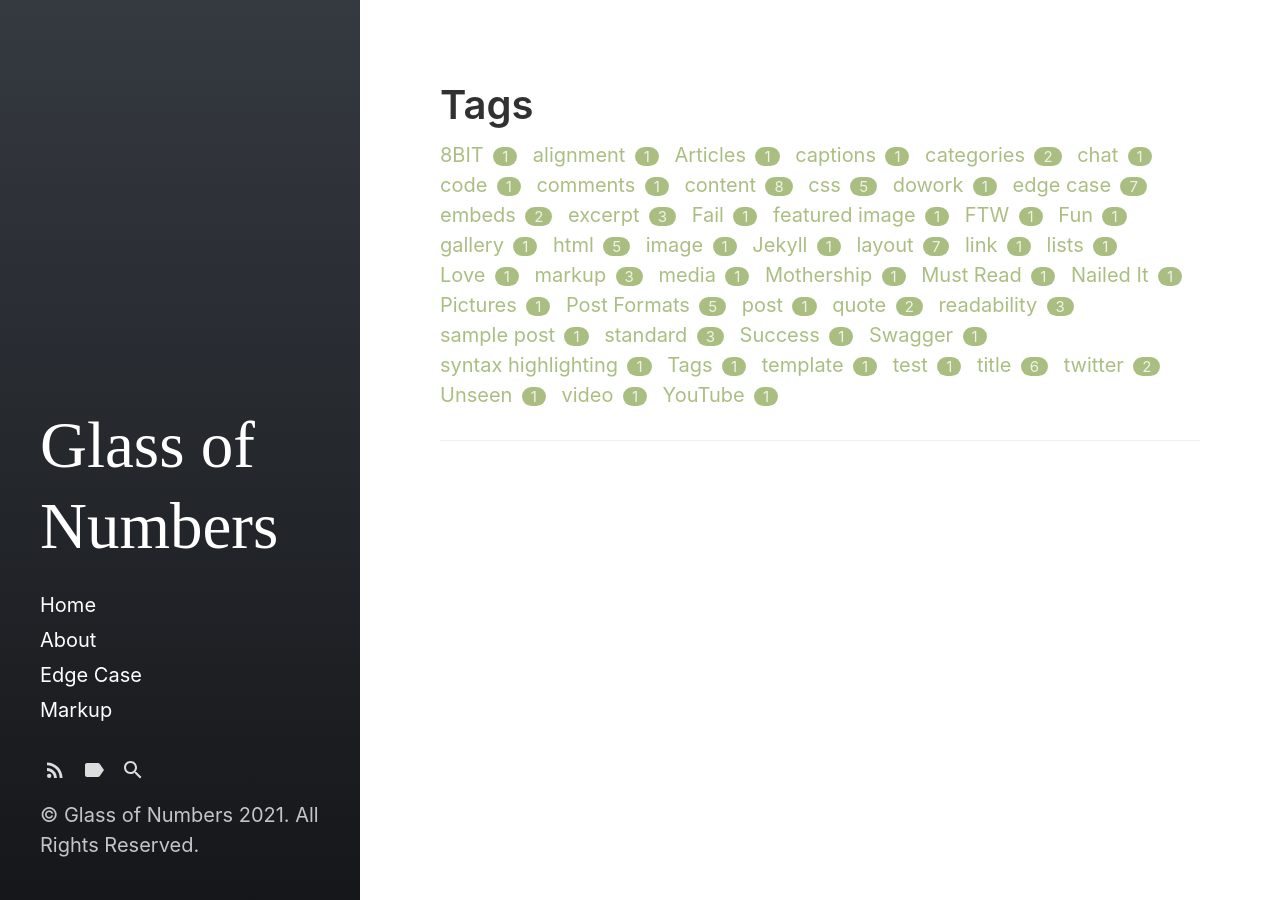
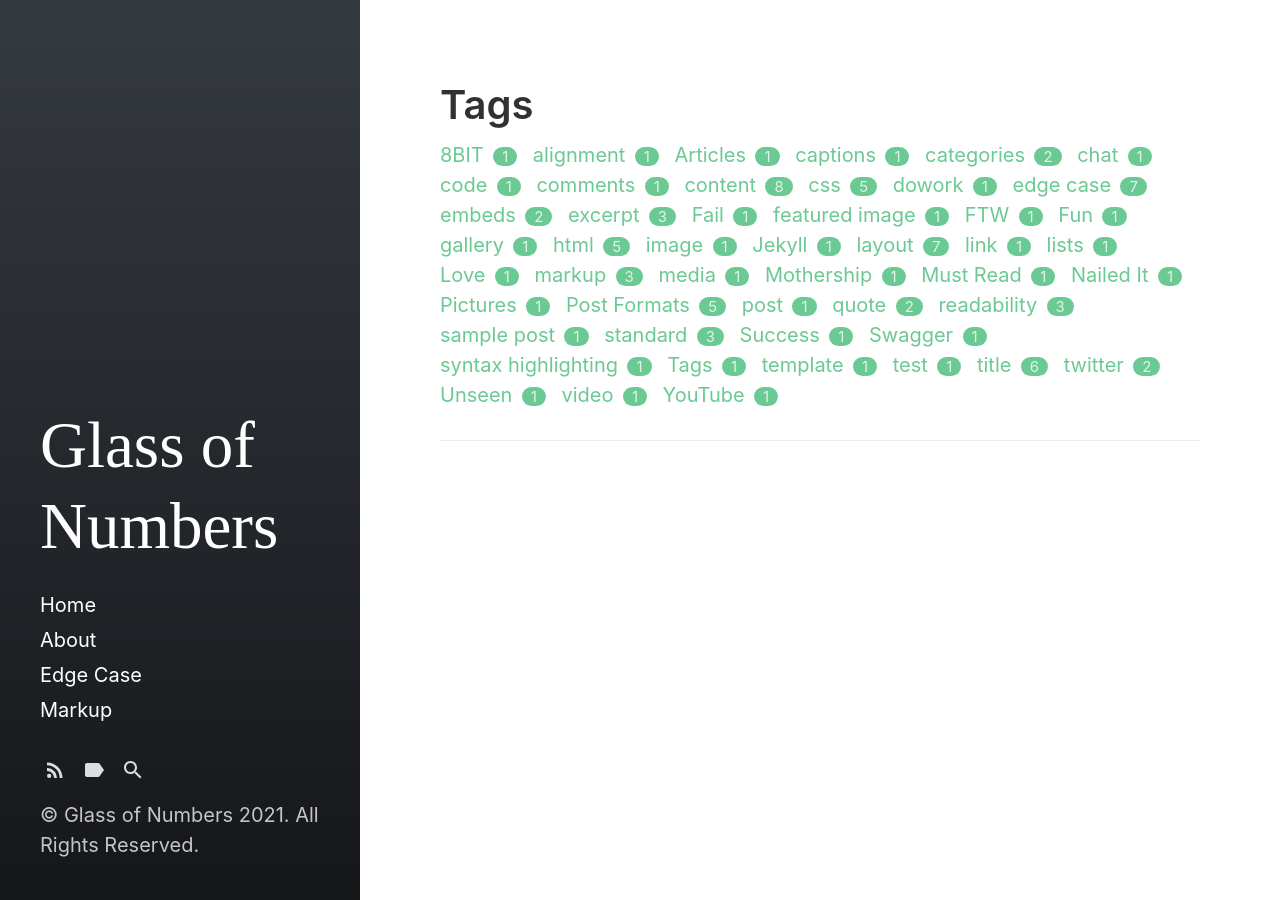
Before and after one commit to mokcak/mokcak.github.io, a Jekyll site: the page built from tags.html, in a window 1280 px wide. Built offline with Jekyll 4.4.1, drawn with Linux system fonts in a browser that asks for light colours.

Commit message:
ocean green link color

```diff
--- a/_sass/hydeout/_variables.scss
+++ b/_sass/hydeout/_variables.scss
@@ -12,6 +12,7 @@ $green: #90a959 !default;
 $cyan: #75b5aa !default;
 $blue: #268bd2 !default;
 $brown: #8f5536 !default;
+$ocean: #3ab76f !default;
 
 $root-font-family: -apple-system, BlinkMacSystemFont, 'Segoe UI', 'Roboto', 'Oxygen', 'Ubuntu', 'Cantarell', 'Fira Sans', 'Droid Sans', 'Helvetica Neue', Arial, sans-serif !default;
 $root-font-size: 1rem !default;
@@ -20,7 +21,7 @@ $root-line-height: 1.5 !default;
 $body-color: $gray-5 !default;
 $body-muted: $gray-4 !default;
 $body-bg: #fff !default;
-$link-color: $green !default;
+$link-color: $ocean !default;
 $heading-color: $gray-6 !default;
 
 $border-color: $gray-2 !default;
```
